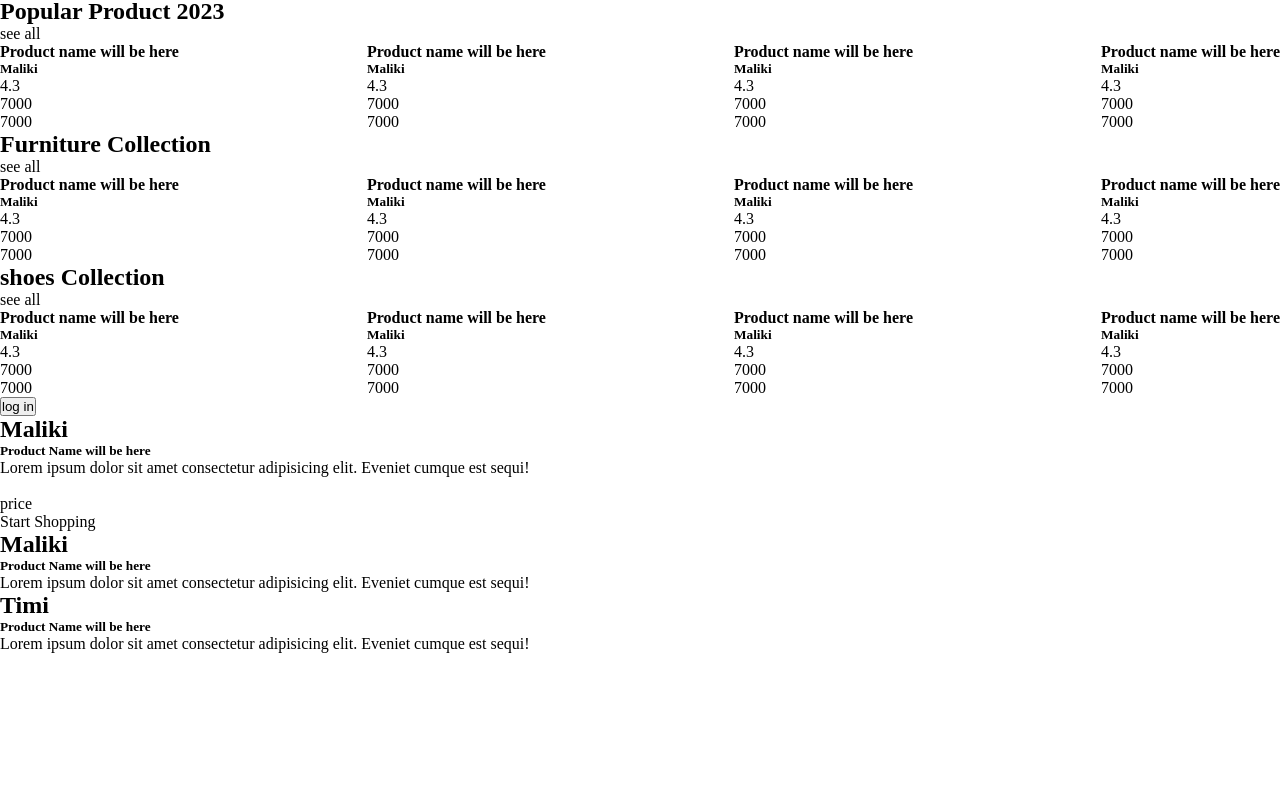
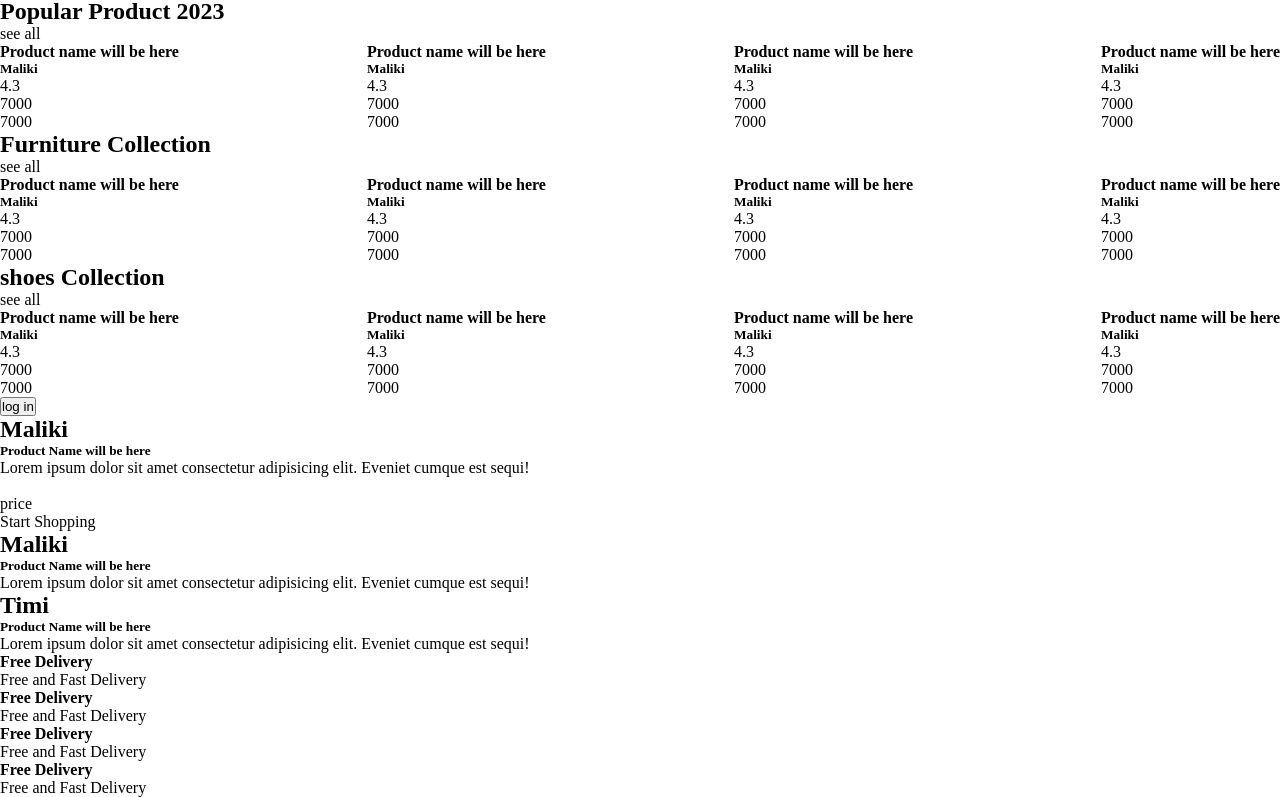
Before and after one commit to TimiMaliki/Code-domains, a React (Vite) app: page / in a window 1280 px wide. Shown: the part 331-1128 px from the top of the page. Before the commit the page ends 984 px from the top, so only its background shows below. Built offline with nearby package versions, Linux system fonts and the light colour scheme.

Commit message:
Progress

```diff
--- /dev/null
+++ b/src/assets/style/Sub.module.scss
@@ -0,0 +1 @@
+@import './media.scss';
--- a/src/assets/style/logo.module.scss
+++ b/src/assets/style/logo.module.scss
@@ -2,8 +2,24 @@
 
 .logo{
     @include smallDevice {
-        height: 200px;
+        height: 600px;
         margin-top: 7rem;
         border: 2px solid red;
     }
+    .logoIcon{
+        @include smallDevice {
+          width: 80px;
+          height: 80px;
+          border-radius: 3rem;
+          background: #000;
+          margin-left: 8rem;
+          margin-bottom: 1rem;
+        }
+    }
+    .logoText{
+        @include smallDevice {
+            display: grid;
+            text-align: center;
+        }
+    }
 }
--- a/src/components/Logo.jsx
+++ b/src/components/Logo.jsx
@@ -3,12 +3,53 @@ import logo from '../assets/style/logo.module.scss'
 const Logo = () => {
     return (
         <div className={logo.logo}>
+
             <div className={logo.logoIcon}>
-
             </div>
             <div className={logo.logoText}>
+             <h4>Free Delivery</h4>
+             <p>Free and Fast Delivery</p>
+            </div>
 
+
+            <div className={logo.logoIcon}>
             </div>
+            <div className={logo.logoText}>
+             <h4>Free Delivery</h4>
+             <p>Free and Fast Delivery</p>
+            </div>
+
+
+
+
+            <div className={logo.logoIcon}>
+            </div>
+            <div className={logo.logoText}>
+             <h4>Free Delivery</h4>
+             <p>Free and Fast Delivery</p>
+            </div>
+
+
+
+            <div className={logo.logoIcon}>
+            </div>
+            <div className={logo.logoText}>
+             <h4>Free Delivery</h4>
+             <p>Free and Fast Delivery</p>
+            </div>
+
+
+
+
+
+
+
+
+
+
+
+
+
         </div>
     )
 }
```
Also changed, not shown: src/components/Subscribe.jsx (added, +11 -0 lines).
